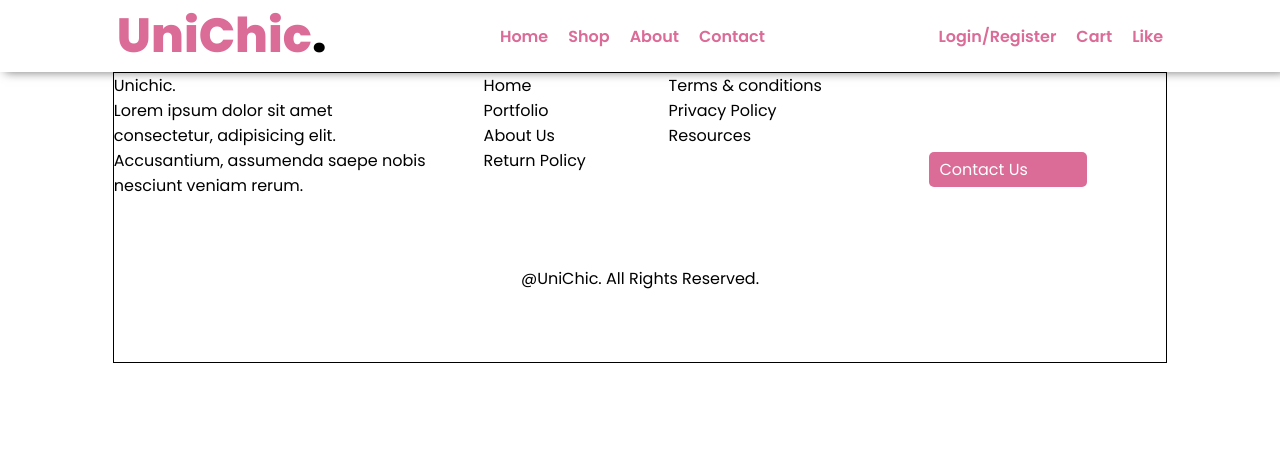
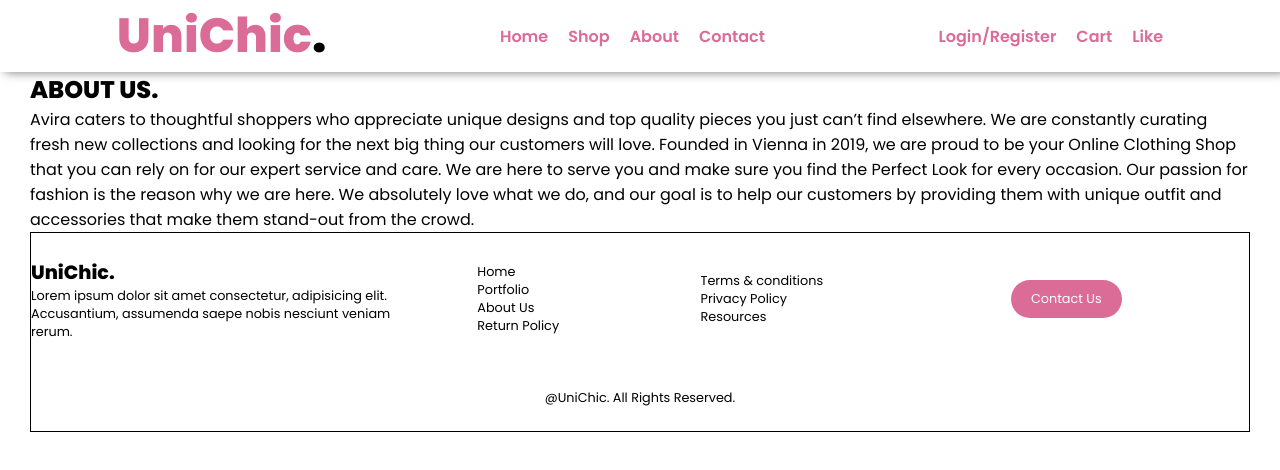
Before and after one commit to pragya-codes/UniChic-app, a React (Vite) app: page / in a window 1280 px wide. Shown: the top 470 px of the page. Built offline with nearby package versions, Linux system fonts and the light colour scheme.

Commit message:
fixed padding margin in footer grid

```diff
--- a/src/App.jsx
+++ b/src/App.jsx
@@ -1,10 +1,12 @@
 import Navbar from './components/Navbar';
 import Footer from './components/Footer';
+import About from './components/About';
 
 function App() {
 	return (
 		<>
 			<Navbar />
+			<About />
 			<Footer />
 		</>
 	);
--- /dev/null
+++ b/src/components/About.jsx
@@ -0,0 +1,30 @@
+function About() {
+	return (
+		<>
+			<div className="container">
+				<div className="about">
+					<h2>ABOUT US.</h2>
+					<p>
+						Avira caters to thoughtful shoppers who appreciate
+						unique designs and top quality pieces you just can’t
+						find elsewhere. We are constantly curating fresh new
+						collections and looking for the next big thing our
+						customers will love. Founded in Vienna in 2019, we are
+						proud to be your Online Clothing Shop that you can rely
+						on for our expert service and care. We are here to serve
+						you and make sure you find the Perfect Look for every
+						occasion. Our passion for fashion is the reason why we
+						are here. We absolutely love what we do, and our goal is
+						to help our customers by providing them with unique
+						outfit and accessories that make them stand-out from the
+						crowd.
+					</p>
+				</div>
+				<div className="stat"></div>
+				<div className="image"></div>
+			</div>
+		</>
+	);
+}
+
+export default About;
--- a/src/components/Footer.jsx
+++ b/src/components/Footer.jsx
@@ -2,29 +2,33 @@ import '../styles/Footer.css';
 export default function Footer() {
 	return (
 		<>
-			<div className="footer">
-				<div className="item1">
-					Unichic.
+			<footer className="footer">
+				<div className="item1" id="item">
+					<h2>UniChic.</h2>
 					<p>
 						Lorem ipsum dolor sit amet consectetur, adipisicing
 						elit. Accusantium, assumenda saepe nobis nesciunt veniam
 						rerum.
 					</p>
 				</div>
-				<ul className="item2">
+				<ul className="item2" id="item">
 					<li>Home</li>
 					<li>Portfolio</li>
 					<li>About Us</li>
 					<li>Return Policy</li>
 				</ul>
-				<ul className="item3">
+				<ul className="item3" id="item">
 					<li>Terms & conditions</li>
 					<li>Privacy Policy</li>
 					<li>Resources</li>
 				</ul>
-				<button className="item4">Contact Us</button>
-				<div className="item5">@UniChic. All Rights Reserved.</div>
-			</div>
+				<div className="item4" id="item">
+					<button>Contact Us</button>
+				</div>
+				<div className="item5" id="item">
+					@UniChic. All Rights Reserved.
+				</div>
+			</footer>
 		</>
 	);
 }
--- a/src/styles/Footer.css
+++ b/src/styles/Footer.css
@@ -14,22 +14,25 @@
 }
 
 .footer {
+	height: 200px;
 	display: grid;
-	margin: 0 112.797px;
+	margin: 0 30px;
 	grid-template-columns: 1.5fr 1fr 1fr 1.5fr;
 	grid-template-rows: 2fr 1fr;
+	align-items: center;
+	font-size: 0.8rem;
 	border: 1px solid black;
 }
 
-.item4 {
+.item4 button {
 	all: unset;
-	margin: 25% 25%;
-	padding: 5px 10px;
+
+	padding: 10px 20px;
 	background-color: var(--pink);
 	color: #fff;
-	border-radius: 5px;
+	border-radius: 20px;
 }
 .item5 {
-	padding: 20px auto;
+	/* margin: 20px auto; */
 	grid-column: 1 / span 4;
 }
```
Also changed, not shown: src/components/Product.jsx (added, +17 -0 lines).
